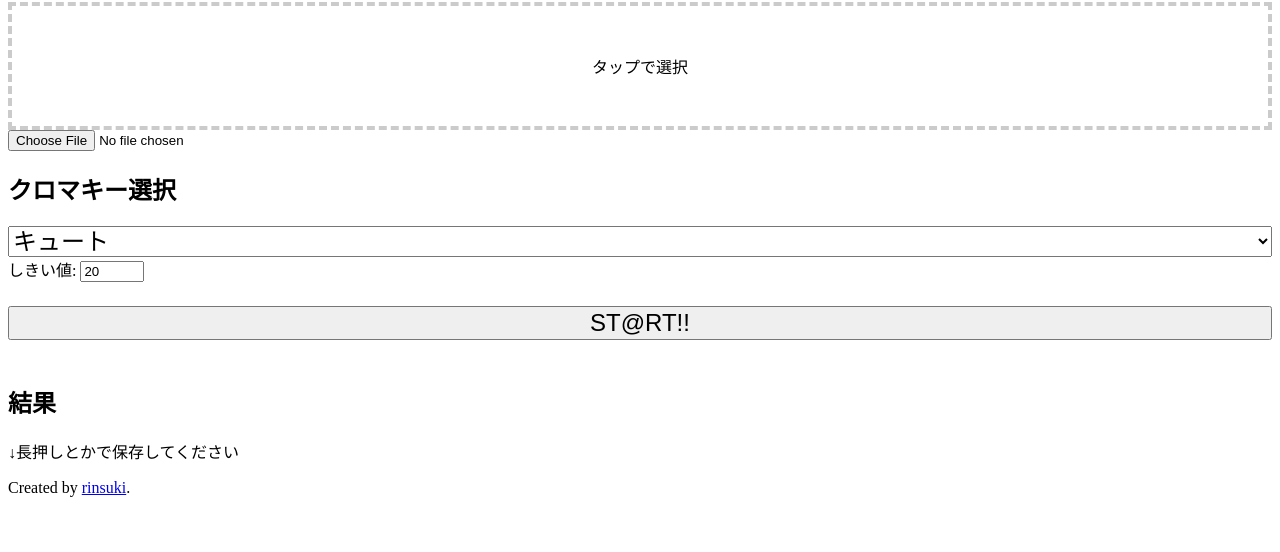
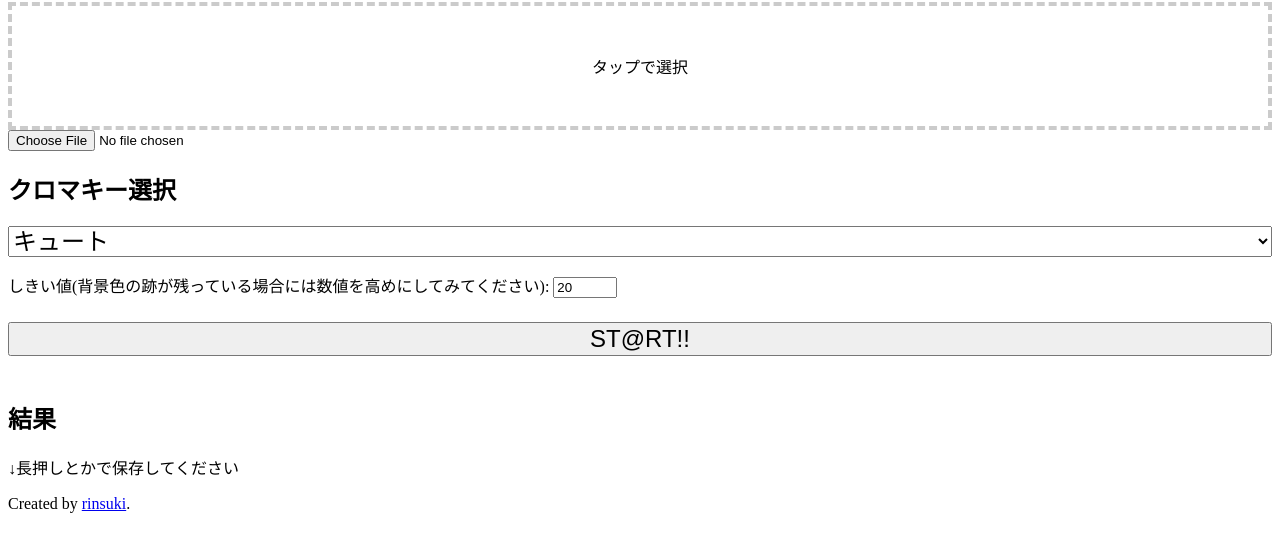
Before and after one commit to cinderella-project/alpha-master, a plain HTML site: page index.html in a window 1280 px wide. Shown: the part 78-630 px from the top of the page. Drawn offline with nearby package versions, Linux system fonts and the light colour scheme.

Commit message:
add 説明

```diff
--- a/index.html
+++ b/index.html
@@ -21,7 +21,7 @@
             <option value="0,97,255">クール</option>
             <option value="255,168,2">パッション</option>
         </select>
-        しきい値: <input type="number" id="sikii" min="1" max="255" value="20">
+        <p>しきい値(背景色の跡が残っている場合には数値を高めにしてみてください): <input type="number" id="sikii" min="1" max="255" value="20">
         <button id="start">ST@RT!!</button>
         <canvas id="canvas"></canvas>
         <h2>結果</h2>
```
